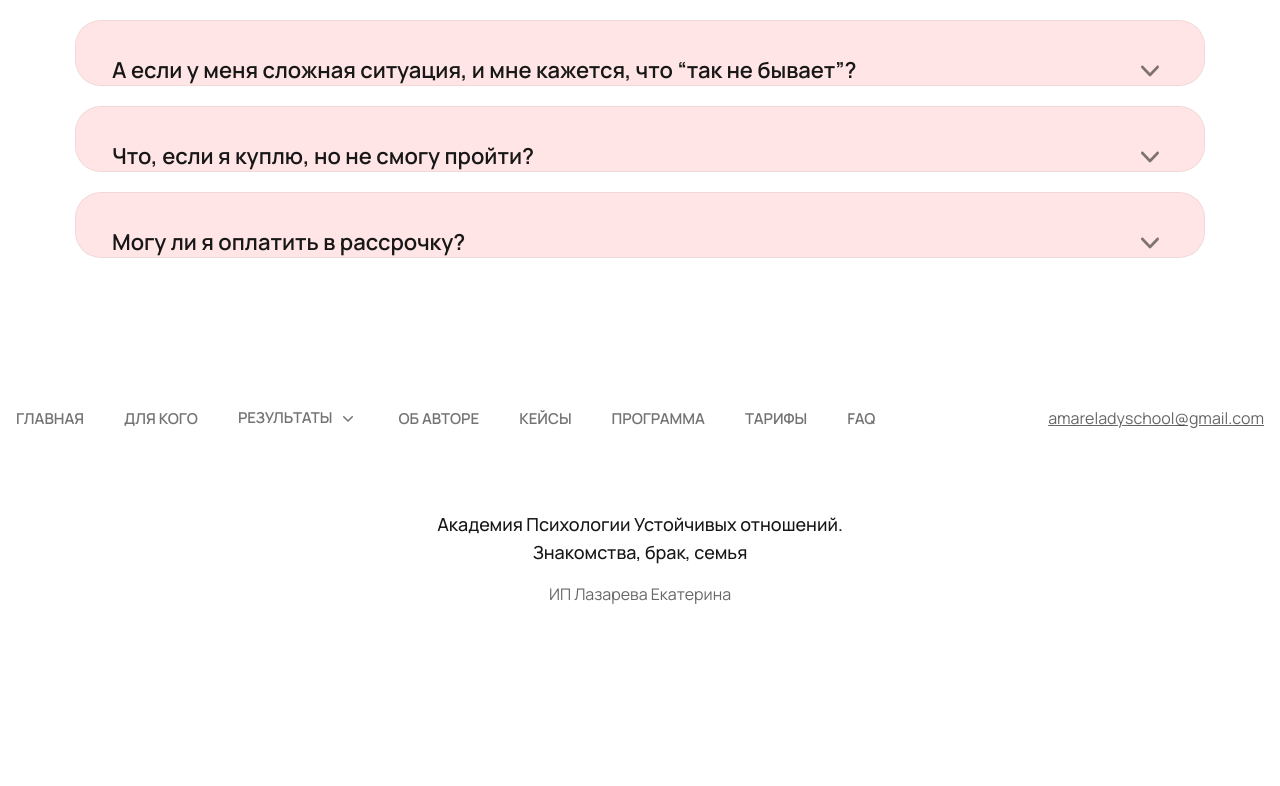
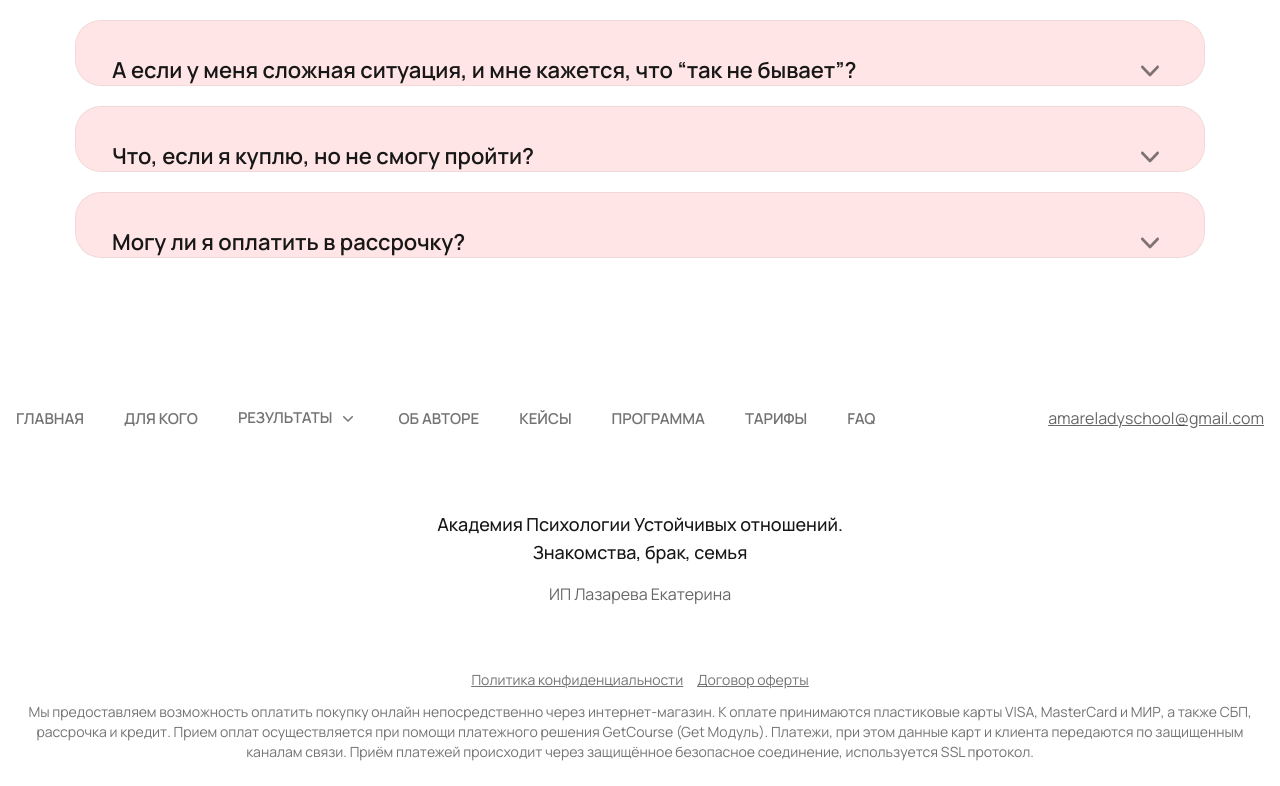
Before and after one commit to qleonnex/amare, a Next.js app: page /reboot in a window 1280 px wide. Shown: the part 10548-11334 px from the top of the page. Before the commit the page ends 11178 px from the top, so only its background shows below. Built offline with nearby package versions, Linux system fonts and the light colour scheme; a web font is replaced by a local one.

Commit message:
add: footer info

```diff
--- a/src/modules/reboot/components/sections/RebootFooter.tsx
+++ b/src/modules/reboot/components/sections/RebootFooter.tsx
@@ -24,6 +24,13 @@ export function RebootFooter() {
           </h4>
           <p className="text-black/60 max-md:text-sm">ИП Лазарева Екатерина</p>
         </div>
+          <div className="max-w-full opacity-60 text-center mt-16">
+              <div className="flex items-center justify-center gap-3.5 text-sm underline mb-3">
+                  <a href="/files/privacy-policy.docx" download>Политика конфиденциальности</a>
+                  <a href="/files/offer.docx" download>Договор оферты</a>
+              </div>
+              <p className="text-sm">Мы предоставляем возможность оплатить покупку онлайн непосредственно через интернет-магазин. К оплате принимаются пластиковые карты VISA, MasterCard и МИР, а также СБП, рассрочка и кредит. Прием оплат осуществляется при помощи платежного решения GetCourse (Get Модуль). Платежи, при этом данные карт и клиента передаются по защищенным каналам связи. Приём платежей происходит через защищённое безопасное соединение, используется SSL протокол.</p>
+          </div>
       </div>
     </div>
   );
```
Also changed, not shown: 2 other files (tests, documents, lock files or other folders).
